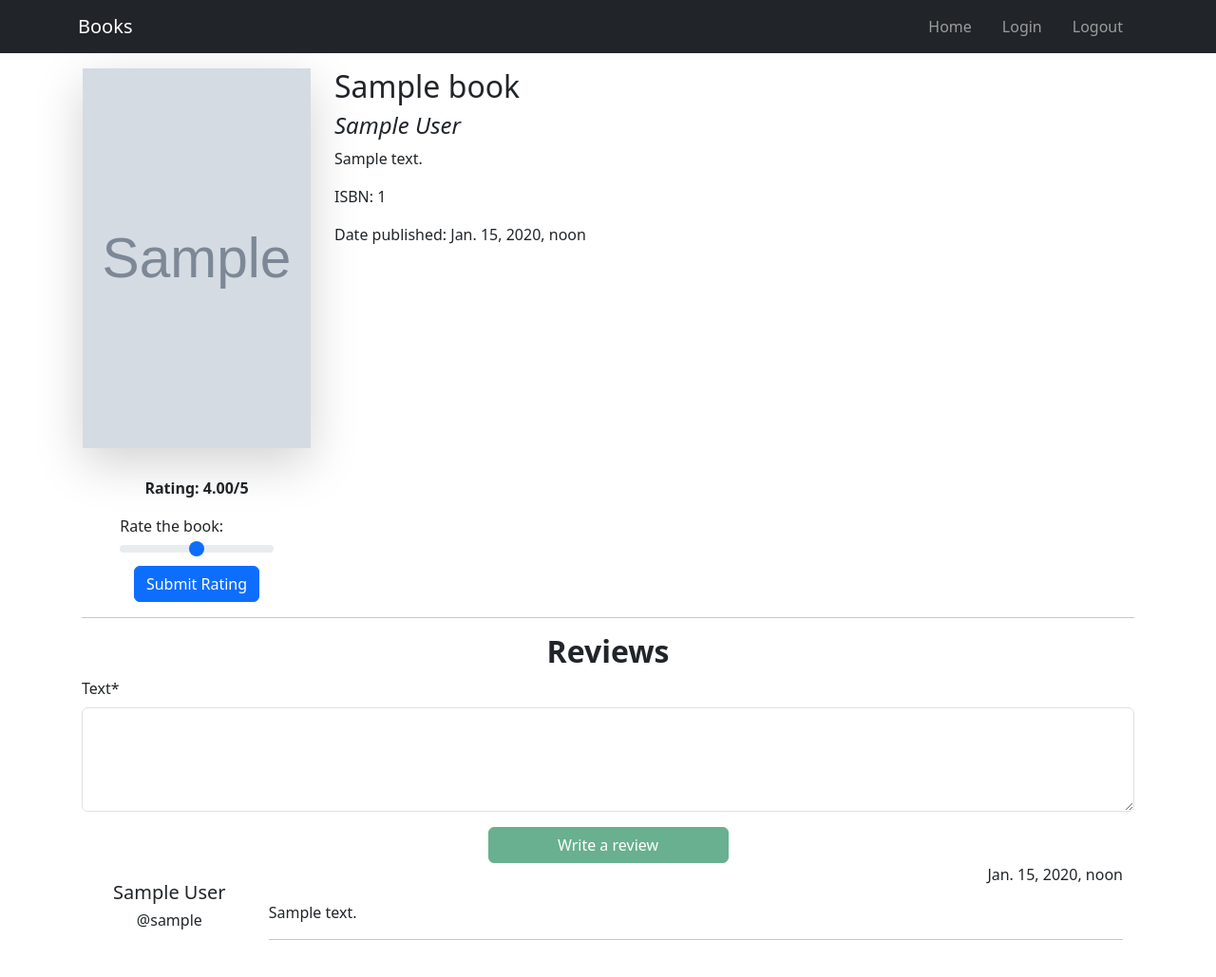
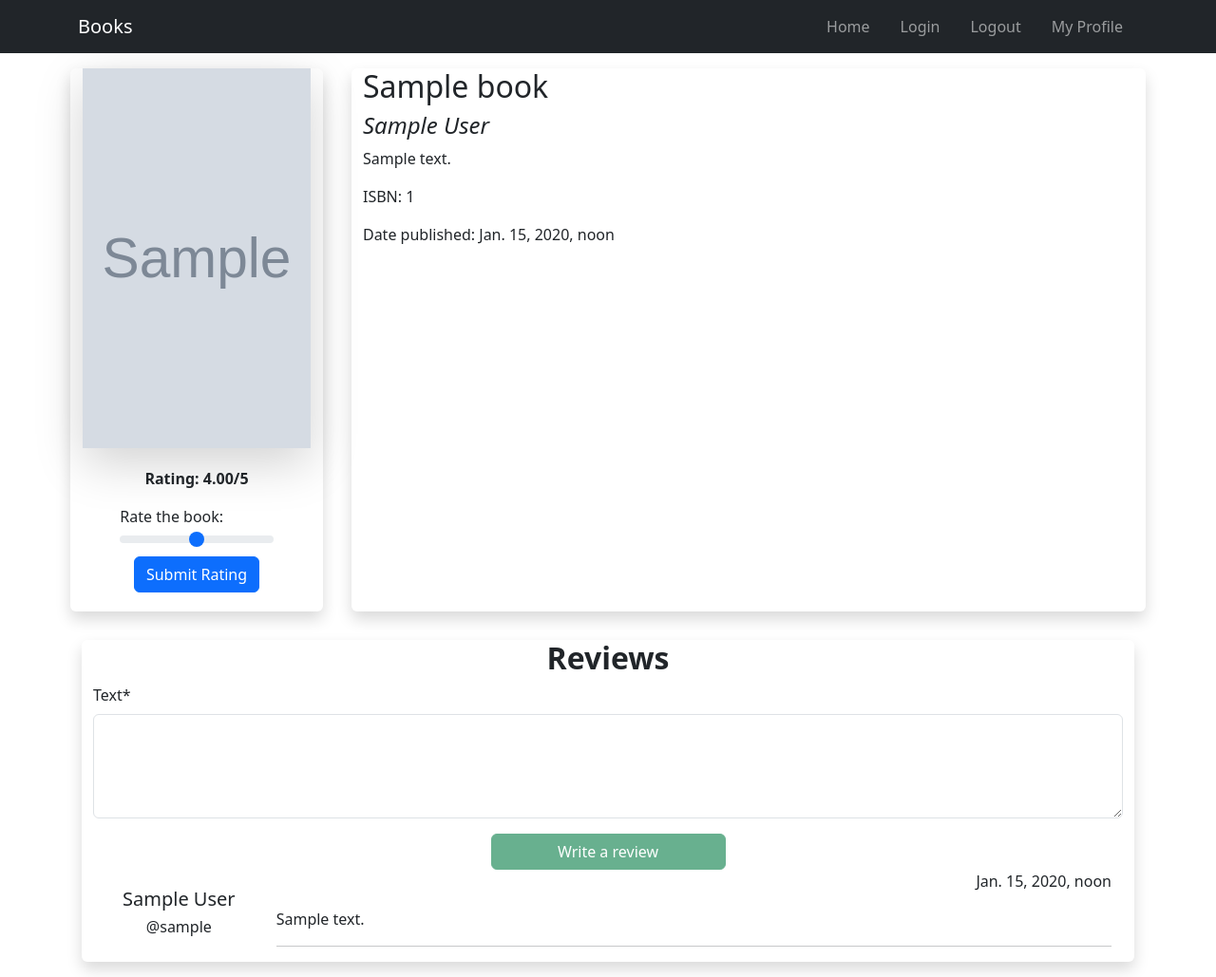
Before and after one commit to VolodymyrHarasymchuk/book-app, a Django app: page /book_info/1 in a window 1280 px wide. Shown: the whole page at 95% size. Before the commit the page ends 990 px from the top, so only its background shows below. Run offline with Django 5.2, Linux system fonts and the light colour scheme; tables that the repository leaves empty hold one stand-in row (values such as "Sample post"); grey boxes marked "Sample" are stand-in pictures; some libraries are stand-ins or nearby versions.

Commit message:
added profile page

```diff
--- a/books/templates/books/base.html
+++ b/books/templates/books/base.html
@@ -32,6 +32,9 @@
                         <li class="nav-item px-2">
                             <a class="nav-link" href="{% url 'books:logout_user' %}">Logout</a>
                         </li>
+                        <li class="nav-item px-2">
+                            <a class="nav-link {% block nav_profile %} {% endblock %}" href="{% url 'books:profile' %}">My Profile</a>
+                        </li>
                     </ul>
                 </div>
             </div>
--- a/books/templates/books/book_info.html
+++ b/books/templates/books/book_info.html
@@ -4,9 +4,9 @@
 
 {% load crispy_forms_tags %}
 
-<div class="row">
-    <div class="col-lg-auto d-flex flex-column justify-content-center align-items-center">
-        <img src="/media/{{book.image}}" alt="" width="240" height="400" class="shadow-lg" style="max-width: 100%; max-height: 100%; margin-bottom: 30px;">
+<div class="row" style="margin-bottom: 30px;">
+    <div class="col-lg-auto shadow rounded d-flex flex-column justify-content-center align-items-center" style="margin-right: 30px; padding-bottom: 20px;">
+        <img src="/media/{{book.image}}" alt="" width="240" height="400" class="shadow-lg" style="max-width: 100%; max-height: 100%; margin-bottom: 20px;">
         <p><b>Rating: {{ book.rating }}/5</b></p>
         <form method="post" action="{% url 'books:rate_book' book.id %}">
             {% csrf_token %}
@@ -19,7 +19,7 @@
             </div>
         </form>
     </div>
-    <div class="col">
+    <div class="col shadow rounded">
         <h2>{{book.name}}</h2>
         <h4><i>{{book.user.first_name}} {{book.user.last_name}}</i></h4>
         <p>{{book.description}}</p>
@@ -27,7 +27,8 @@
         <p>Date published: {{book.date_pub}}</p>
     </div>
 </div>
-<hr>
+
+<div class="container shadow rounded">
 <h2 style="text-align: center;"><b>Reviews</b></h2>
 
 <form method="post" action="{% url 'books:book_info' book.id %}">
@@ -75,4 +76,5 @@
     <h4>There are no reviews.</h4>
     {% endif %}
 </div>
+</div>
 {% endblock content %}
--- a/books/urls.py
+++ b/books/urls.py
@@ -11,5 +11,6 @@ urlpatterns = [
     path("book_info/<int:book_id>", views.book_info, name="book_info"),
     path('delete_review/<int:review_id>/', views.delete_review, name='delete_review'),
     path("rate_book/<int:book_id>/", views.rate_book, name="rate_book"),
+    path("profile", views.profile, name="profile"),
     path("logout_user/", TemplateView.as_view(template_name='registration/logout_user.html'), name='logout_user'),
 ]
--- a/books/views.py
+++ b/books/views.py
@@ -42,6 +42,9 @@ def book_info(request, book_id):
 
     return render(request, "books/book_info.html", {"book": book, "latest_reviews_list": latest_reviews_list, "form": form})
 
+def profile(request):
+    return render(request, "books/profile.html")
+
 @login_required
 @author_required
 def upload_book(request):
```
Also changed, not shown: books/templates/books/profile.html (added, +44 -0 lines), media/images/pfp.jpg (added).
